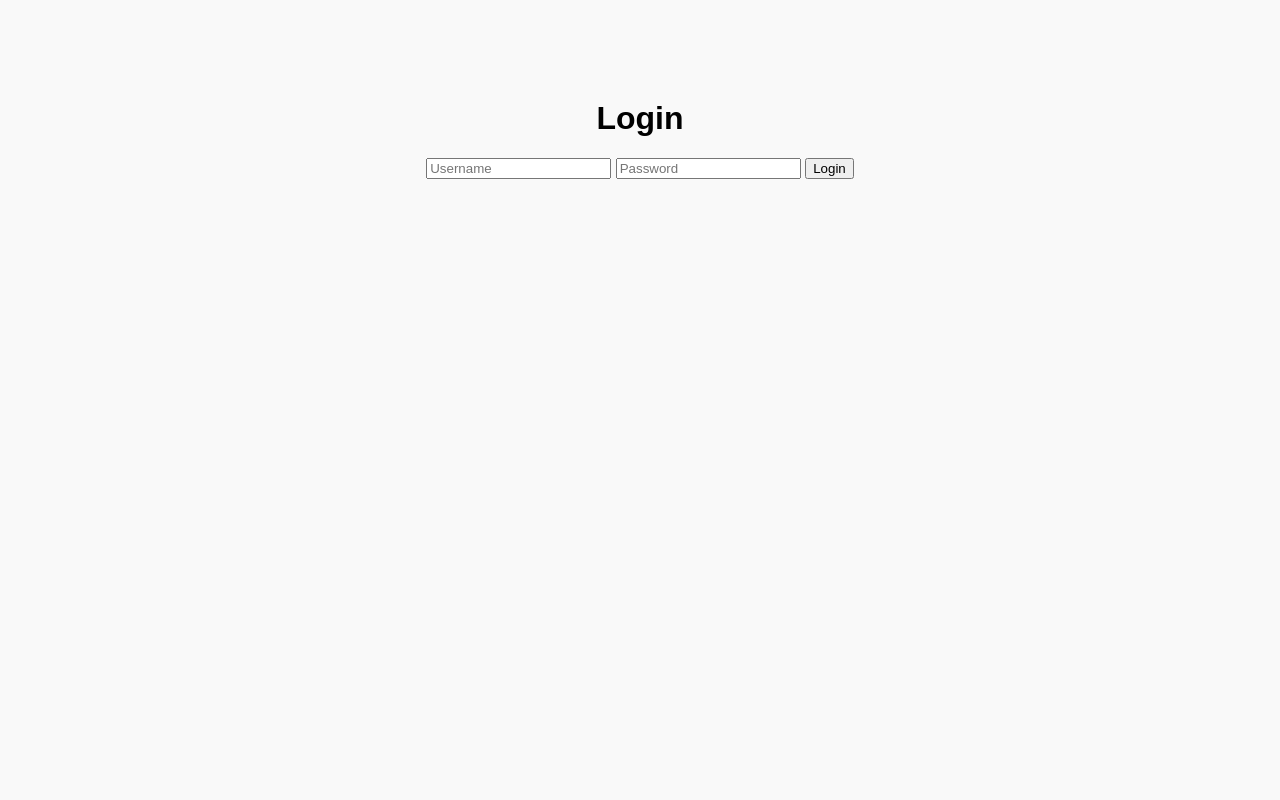
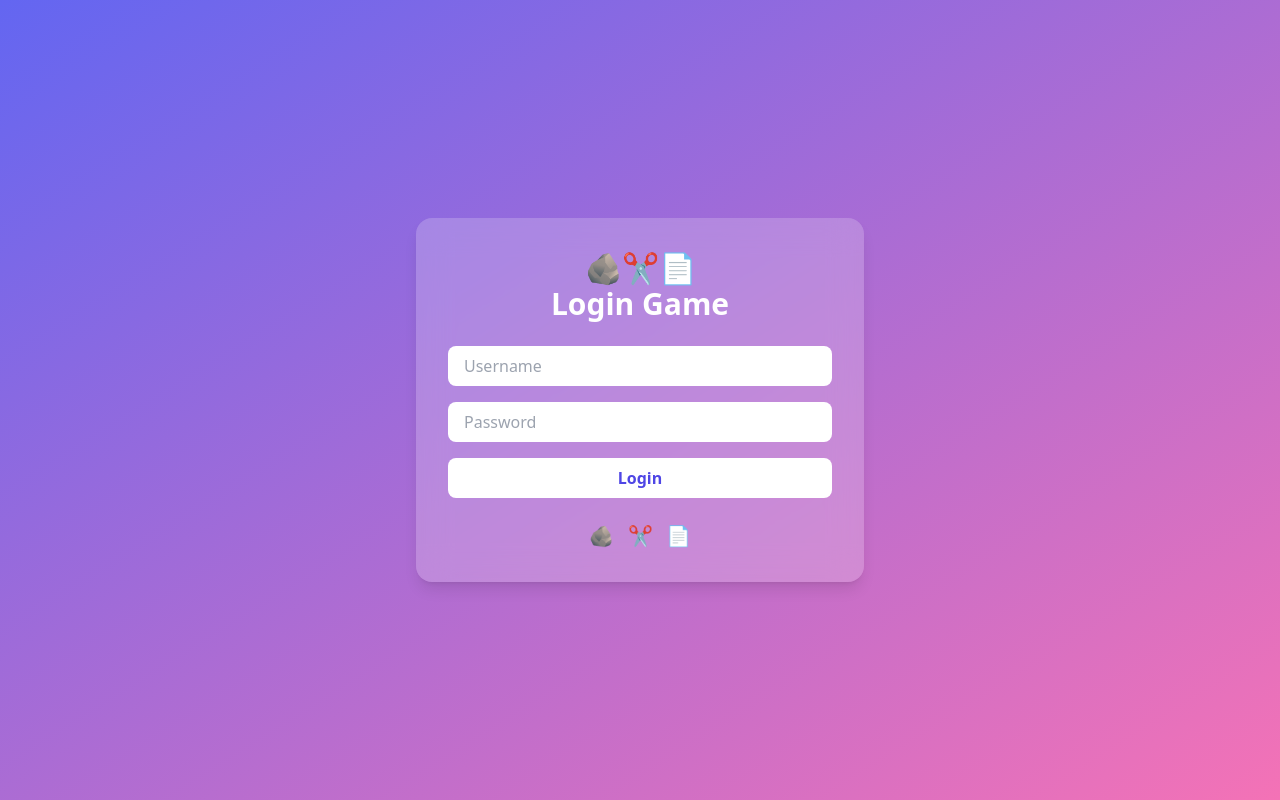
Before and after one commit to Etherin275/Game-Stone, a plain HTML site: page index.html in a window 1280 px wide. Drawn offline with nearby package versions, Linux system fonts and the light colour scheme.

Commit message:
Update index.html

```diff
--- a/index.html
+++ b/index.html
@@ -1,21 +1,51 @@
 
 <!DOCTYPE html>
-<html>
+<html lang="id">
 <head>
-  <title>Login Game</title>
-  <link rel="stylesheet" href="style.css">
+  <meta charset="UTF-8">
+  <meta name="viewport" content="width=device-width, initial-scale=1">
+  <title>Login - Batu Gunting Kertas</title>
+  <script src="https://cdn.tailwindcss.com"></script>
   <script src="https://www.gstatic.com/firebasejs/9.6.1/firebase-app.js"></script>
   <script src="https://www.gstatic.com/firebasejs/9.6.1/firebase-auth.js"></script>
   <script src="https://www.gstatic.com/firebasejs/9.6.1/firebase-database.js"></script>
   <script src="firebase-config.js" defer></script>
   <script src="script.js" defer></script>
 </head>
-<body>
-  <div class="login-box">
-    <h1>Login</h1>
-    <input type="text" id="username" placeholder="Username">
-    <input type="password" id="password" placeholder="Password">
-    <button onclick="login()">Login</button>
+<body class="bg-gradient-to-br from-indigo-500 to-pink-400 min-h-screen flex items-center justify-center text-white">
+
+  <div class="bg-white/20 backdrop-blur-lg shadow-lg rounded-2xl p-8 w-[90%] max-w-md text-center">
+    <h1 class="text-3xl font-bold mb-6">🪨✂️📄<br>Login Game</h1>
+
+    <input
+      type="text"
+      id="username"
+      placeholder="Username"
+      class="w-full mb-4 px-4 py-2 rounded-lg text-black focus:outline-none focus:ring-2 focus:ring-white"
+    />
+
+    <input
+      type="password"
+      id="password"
+      placeholder="Password"
+      class="w-full mb-4 px-4 py-2 rounded-lg text-black focus:outline-none focus:ring-2 focus:ring-white"
+    />
+
+    <button
+      onclick="login()"
+      class="w-full bg-white text-indigo-600 hover:bg-indigo-200 font-semibold px-4 py-2 rounded-lg transition duration-300"
+    >
+      Login
+    </button>
+
+    <p id="error" class="mt-4 text-red-100 hidden">Username atau Password salah!</p>
+
+    <div class="mt-6 text-xl">
+      <span class="mr-2">🪨</span>
+      <span class="mr-2">✂️</span>
+      <span>📄</span>
+    </div>
   </div>
+
 </body>
 </html>
```
